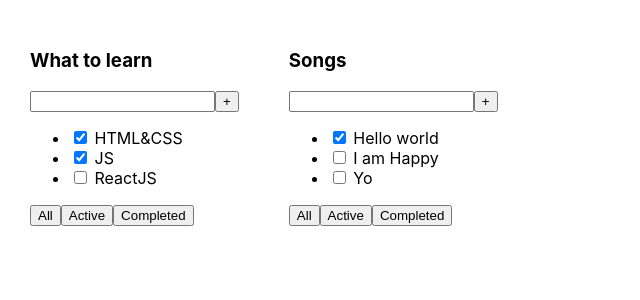
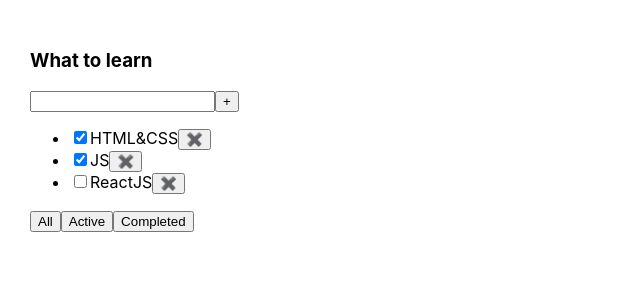
Before and after one commit to kitsune-oksi/1-todolist, a React (Create React App) app: page / in a window 1280 px wide. Shown: the top 300 px of the page, without its empty margins (0-640 px from the left). Built offline with nearby package versions, Linux system fonts and the light colour scheme.

Commit message:
Add Map and Filter

```diff
--- a/src/App.tsx
+++ b/src/App.tsx
@@ -1,23 +1,38 @@
-import React from 'react';
+import React, {useState} from 'react';
 import './App.css';
 import {TaskType, Todolist} from "./Todolist";
 
+export type filterValueType = 'All' | 'Active' | 'Completed'
+
 function App() {
-    const tasks1: Array<TaskType> = [
+    let [tasks, setTasks] = useState<Array<TaskType>>([
         {id: 1, title: 'HTML&CSS', isDone: true},
         {id: 2, title: 'JS', isDone: true},
         {id: 3, title: 'ReactJS', isDone: false}
-    ]
-    const tasks2: Array<TaskType> = [
-        {id: 1, title: 'Hello world', isDone: true},
-        {id: 2, title: 'I am Happy', isDone: false},
-        {id: 3, title: 'Yo', isDone: false}
-    ]
+    ])
+
+    const removeTask = (id: number) => {
+        let filteredTask = tasks.filter((task) => task.id != id);
+        setTasks(filteredTask)
+    }
+
+    let [filter, setFilter] = useState<filterValueType>('All');
+
+    let tasksForToDoList = tasks;
+
+    if (filter === 'Active') {
+        tasksForToDoList = tasks.filter((task) => task.isDone)
+    } else if (filter === 'Completed') {
+        tasksForToDoList = tasks.filter((task) => !task.isDone)
+    }
+
+    const changeFiler = (value: filterValueType) => {
+        setFilter(value)
+    }
 
     return (
         <div className="App">
-            <Todolist title='What to learn' tasks={tasks1}/>
-            <Todolist title='Songs' tasks={tasks2}/>
+            <Todolist title='What to learn' tasks={tasksForToDoList} removeTask={removeTask} filerTask={changeFiler}/>
         </div>
     );
 }
--- a/src/Todolist.tsx
+++ b/src/Todolist.tsx
@@ -1,4 +1,5 @@
 import React from "react";
+import {filterValueType} from "./App";
 
 export type TaskType = {
     id: number
@@ -6,9 +7,13 @@
     isDone: boolean
 }
 
+
+
 type PropsType = {
     title: string
     tasks: Array<TaskType>
+    removeTask: (id: number)=>void
+    filerTask:(value:filterValueType)=>void
 }
 
 export function Todolist(props: PropsType) {
@@ -20,14 +25,20 @@
                 <button>+</button>
             </div>
             <ul>
-                <li><input type="checkbox" checked={props.tasks[0].isDone}/> <span>{props.tasks[0].title}</span></li>
-                <li><input type="checkbox" checked={props.tasks[1].isDone}/> <span>{props.tasks[1].title}</span></li>
-                <li><input type="checkbox" checked={props.tasks[2].isDone}/> <span>{props.tasks[2].title}</span></li>
+                {props.tasks.map((task) => {
+                    return (
+                        <li key={task.id}>
+                            <input type="checkbox" checked={task.isDone}/>
+                            <span>{task.title}</span>
+                            <button onClick={()=>props.removeTask(task.id)}>✖️</button>
+                        </li>
+                    )
+                })}
             </ul>
             <div>
-                <button>All</button>
-                <button>Active</button>
-                <button>Completed</button>
+                <button onClick={()=>props.filerTask('All')}>All</button>
+                <button onClick={()=>props.filerTask('Active')}>Active</button>
+                <button onClick={()=>props.filerTask('Completed')}>Completed</button>
             </div>
         </div>
     )
```
